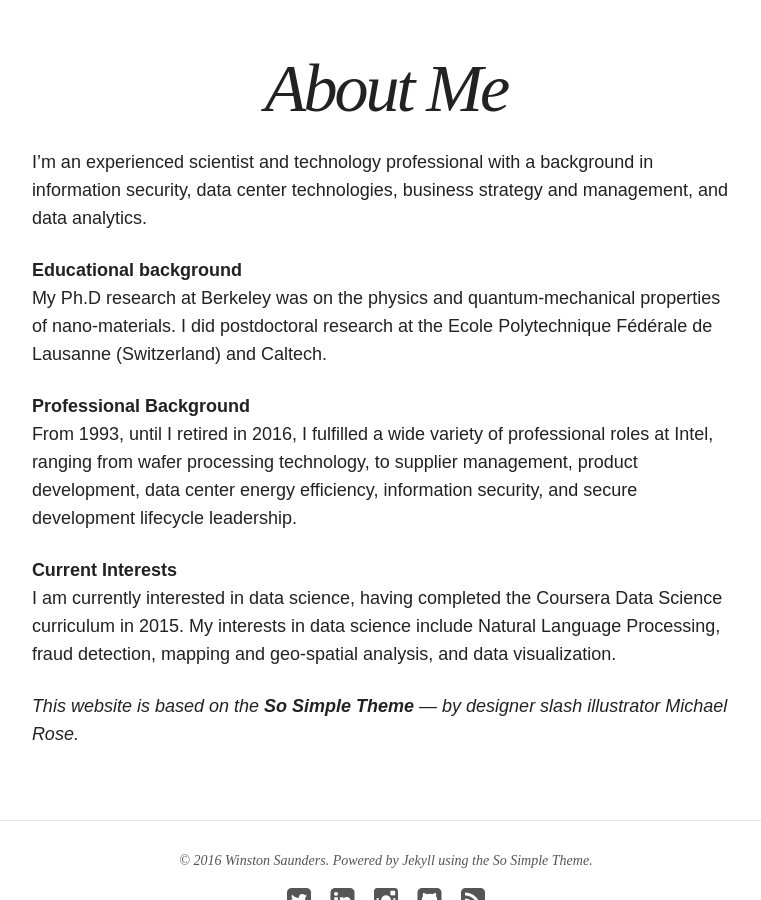
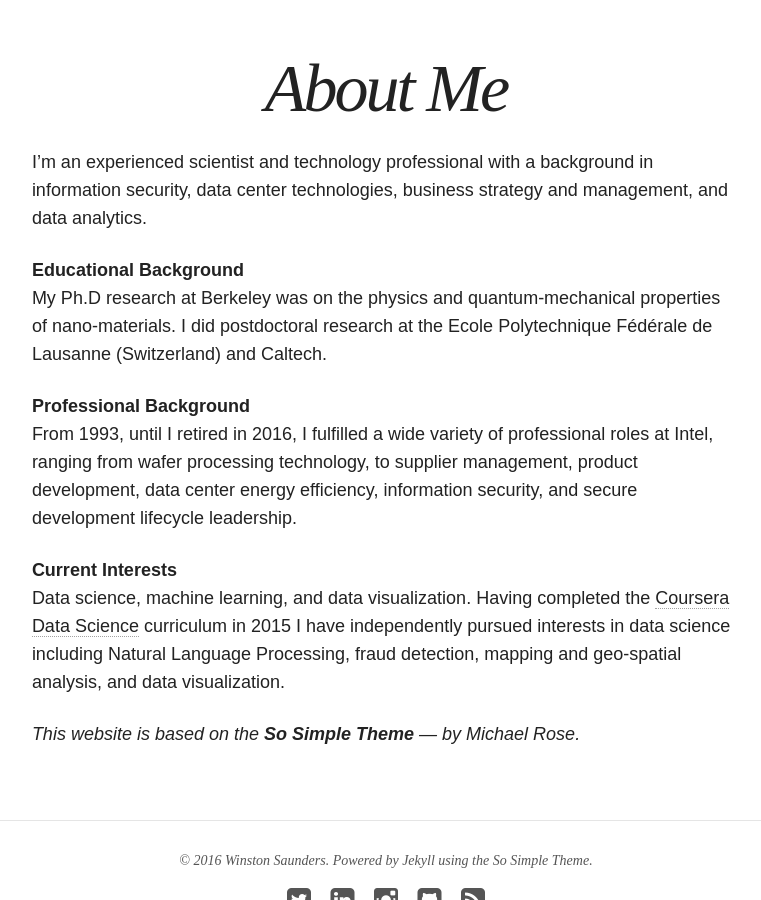
Before and after one commit to ww44ss/ww44ss.github.io, a Jekyll site: the page built from about/index.md, in a window 1280 px wide and 900 px high, scrolled down 666 px. Shown: the whole window, without its empty margins (254-1015 px from the left). Built offline with Jekyll 4.4.1, drawn with Linux system fonts in a browser that asks for light colours; nearby versions of some CDN libraries.

Commit message:
small text updates

```diff
--- a/_config.yml
+++ b/_config.yml
@@ -1,6 +1,6 @@
 # Site wide configuration
 
-title: Winston’s Data Blog
+title: Interesting Data
 locale: en_US
 description: A personal roadmap of data science exploration.
 logo: site-logo.png
--- a/about/index.md
+++ b/about/index.md
@@ -4,21 +4,21 @@ title: About Me
 excerpt: "Intro"
 modified: 2016-05-16
 image:
-  feature: Sisters1.jpg
+  feature: Sisters1.JPG
   credit: WAS
 
 ---
 
 I’m an experienced scientist and technology professional with a background in information security, data center technologies, business strategy and management, and data analytics.
 
-__Educational background__
+__Educational Background__
 My Ph.D research at Berkeley was on the physics and quantum-mechanical properties of nano-materials. I did postdoctoral research at the Ecole Polytechnique Fédérale de Lausanne (Switzerland) and Caltech.
 
 __Professional Background__
 From 1993, until I retired in 2016, I fulfilled a wide variety of professional roles at Intel, ranging from wafer processing technology, to supplier management, product development, data center energy efficiency, information security, and secure development lifecycle leadership.
 
 __Current Interests__
-I am currently interested in data science, having completed the Coursera Data Science curriculum in 2015. My interests in data science include Natural Language Processing, fraud detection, mapping and geo-spatial analysis, and data visualization.
+Data science, machine learning, and data visualization. Having completed the [Coursera Data Science](https://www.coursera.org/specializations/jhu-data-science) curriculum in 2015 I have independently pursued interests in data science including Natural Language Processing, fraud detection, mapping and geo-spatial analysis, and data visualization.
 
 
-_This website is based on the **So Simple Theme** --- by designer slash illustrator [Michael Rose](http://mademistakes.com)._
+_This website is based on the **So Simple Theme** --- by [Michael Rose](http://mademistakes.com)._
```
